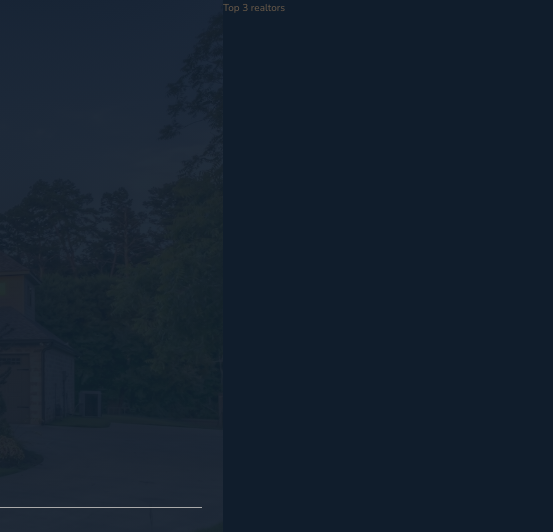
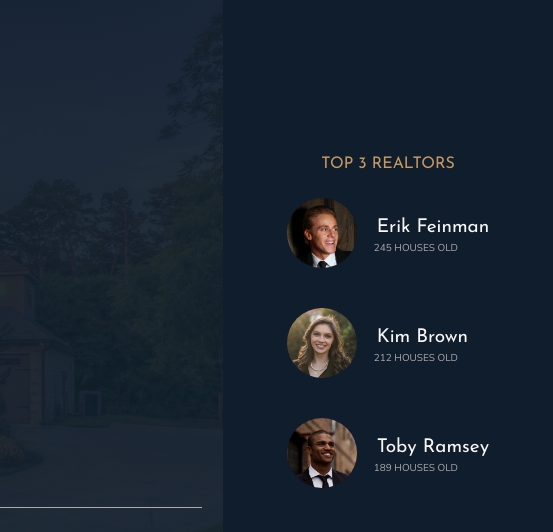
Before and after one commit to matthias-park/Advanced-CSS-Nexter, a website: page index.html in a window 1280 px wide. Shown: the top 532 px of the page, 727-1280 px from the left. Drawn offline with nearby package versions, Linux system fonts and the light colour scheme.

Commit message:
Feat: Building the Realtors Section

```diff
--- a/index.html
+++ b/index.html
@@ -31,7 +31,28 @@
       </div>
     </header>
 
-    <div class="realtors">Top 3 realtors</div>
+    <div class="realtors">
+      <h3 class="heading-3">Top 3 realtors</h3>
+      <div class="realtors__list">
+        <img src="img/realtor-1.jpeg" alt="realtor 1" class="realtors__img">
+        <div class="realtors__details">
+          <h4 class="heading-4 heading-4--light">Erik Feinman</h4>
+          <p class="realtors__sold">245 houses old</p>
+        </div>
+
+        <img src="img/realtor-2.jpeg" alt="realtor 2" class="realtors__img">
+        <div class="realtors__details">
+          <h4 class="heading-4 heading-4--light">Kim Brown</h4>
+          <p class="realtors__sold">212 houses old</p>
+        </div>
+
+        <img src="img/realtor-3.jpeg" alt="realtor 3" class="realtors__img">
+        <div class="realtors__details">
+          <h4 class="heading-4 heading-4--light">Toby Ramsey</h4>
+          <p class="realtors__sold">189 houses old</p>
+        </div>
+      </div>
+    </div>
 
     <section class="features">
       <div class="feature">
--- a/sass/_realtors.scss
+++ b/sass/_realtors.scss
@@ -1,4 +1,31 @@
 .realtors {
   background-color: $color-secondary;
   grid-column: col-start 7 / full-end;
+  padding: 3rem;
+
+  display: grid;
+  align-content: center;
+  justify-content: center;
+  justify-items: center;
+  grid-row-gap: 2rem;
+
+  &__list {
+    display: grid;
+    grid-template-columns: min-content max-content;
+    grid-column-gap: 2rem;
+    grid-row-gap: 5vh;
+    align-items: center;
+  }
+
+  &__img {
+    width: 7rem;
+    border-radius: 50%;
+    display: block;
+  }
+
+  &__sold {
+    text-transform: uppercase;
+    color: $color-grey-light-2;
+    margin: -3px;
+  }
 }
```
Also changed, not shown: css/style.css.
